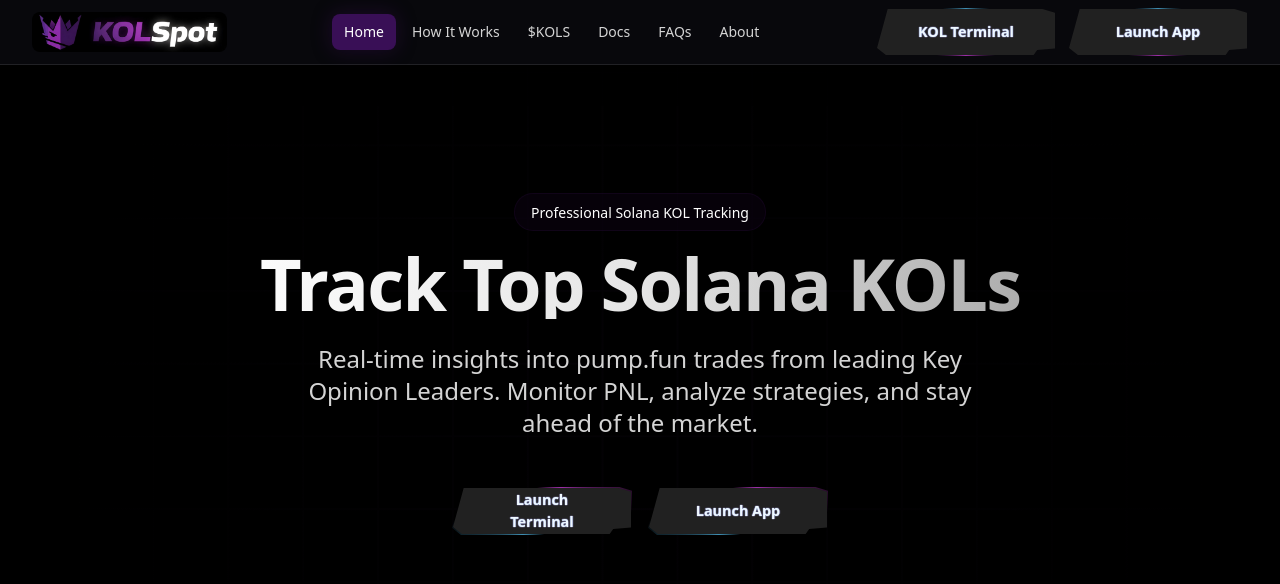
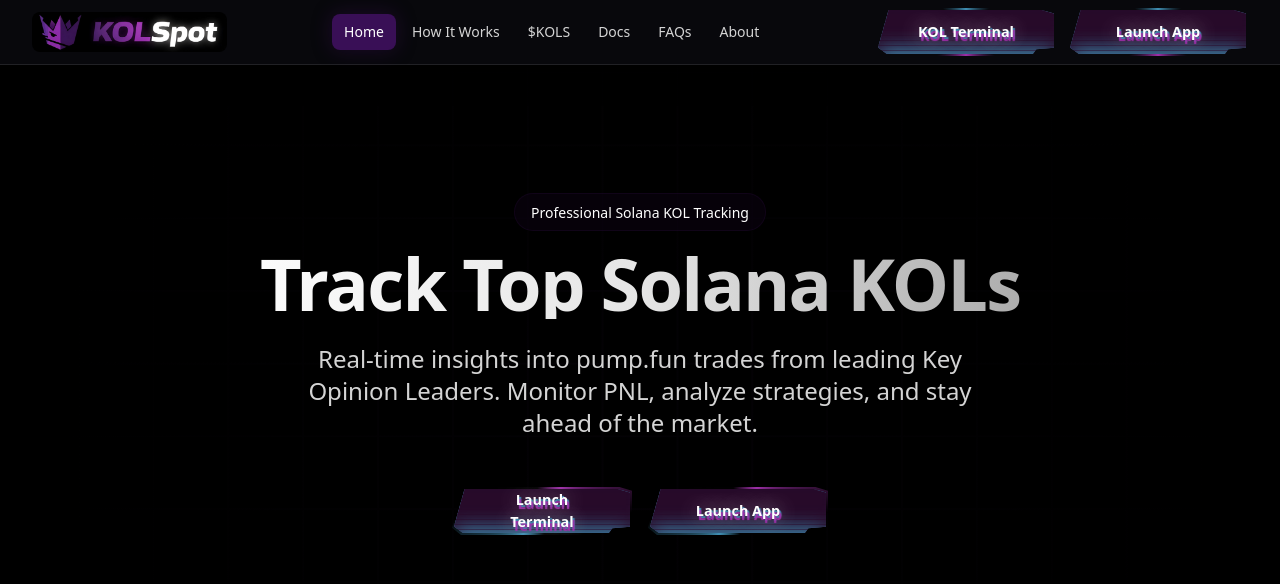
Before and after one commit to dreyxd/kolspot, a React (Vite) app: page / in a window 1280 px wide. Shown: the top 584 px of the page. Built offline with nearby package versions, Linux system fonts and the light colour scheme; no server answers.

Commit message:
Make neon buttons always show active state like hover effect

```diff
--- a/src/index.css
+++ b/src/index.css
@@ -50,20 +50,23 @@ body {
   display: flex;
   clip-path: polygon(6% 0, 93% 0, 100% 8%, 100% 86%, 90% 89%, 88% 100%, 5% 100%, 0% 85%);
   position: absolute;
-  inset: 1px;
-  background-color: #212121;
+  inset: 2px;
+  background-color: #4090b5;
+  background: repeating-linear-gradient(to bottom, transparent 0%, #4090b5 1px, #4090b5 3px, #4090b5 5px, #4090b5 4px, transparent 0.5%), repeating-linear-gradient(to left, hsl(295, 60%, 12%) 100%, hsl(295, 60%, 12%) 100%);
+  box-shadow: inset 0 40px 20px hsl(296, 59%, 10%);
   z-index: 1;
+  transition: all 0.3s ease-in-out;
 }
 
 .neon-btn .txt {
   text-align: center;
   position: relative;
   z-index: 2;
-  color: aliceblue;
+  color: rgb(255, 255, 255);
   font-size: 0.9em;
   font-weight: 600;
   transition: all 0.3s ease-in-out;
-  text-shadow: 0px 0px 1px #4090b5, 0px 0px 1px #9e30a9, 0 0 1px white;
+  text-shadow: 2px 4px 1px #9e30a9, 2px 2px 1px #4090b5, 0 0 20px rgba(255, 255, 255, 0.616);
 }
 
 .neon-btn::before {
@@ -87,15 +90,12 @@ body {
 }
 
 .neon-btn:hover .span {
-  inset: 2px;
-  background-color: #4090b5;
-  background: repeating-linear-gradient(to bottom, transparent 0%, #4090b5 1px, #4090b5 3px, #4090b5 5px, #4090b5 4px, transparent 0.5%), repeating-linear-gradient(to left, hsl(295, 60%, 12%) 100%, hsl(295, 60%, 12%) 100%);
-  box-shadow: inset 0 40px 20px hsl(296, 59%, 10%);
+  inset: 1px;
+  box-shadow: inset 0 50px 25px hsl(296, 59%, 8%);
 }
 
 .neon-btn:hover .txt {
-  text-shadow: 2px 4px 1px #9e30a9, 2px 2px 1px #4090b5, 0 0 20px rgba(255, 255, 255, 0.616);
-  color: rgb(255, 255, 255);
+  text-shadow: 3px 5px 2px #9e30a9, 3px 3px 2px #4090b5, 0 0 25px rgba(255, 255, 255, 0.8);
 }
 
 @keyframes rotate {
```
